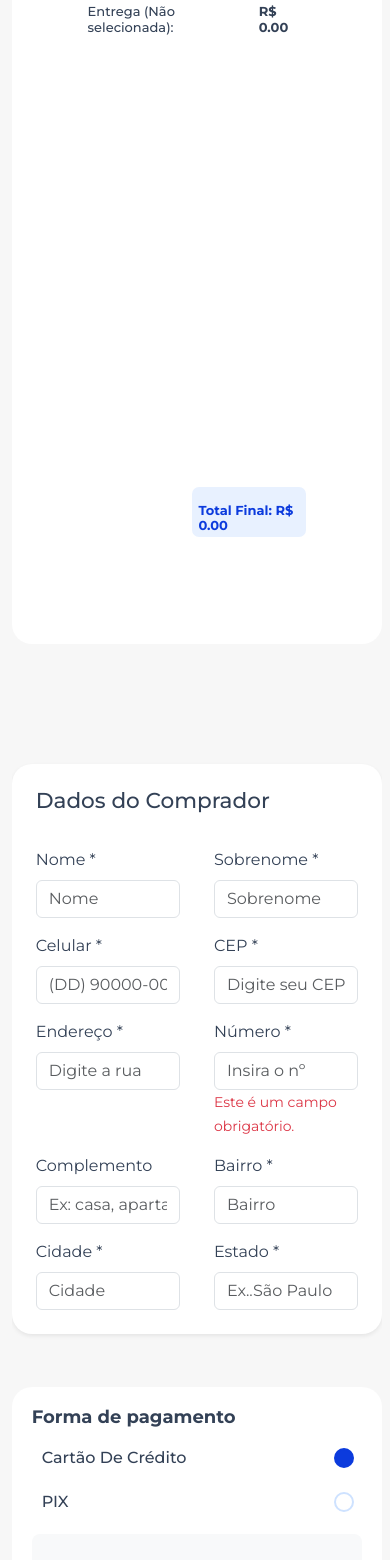
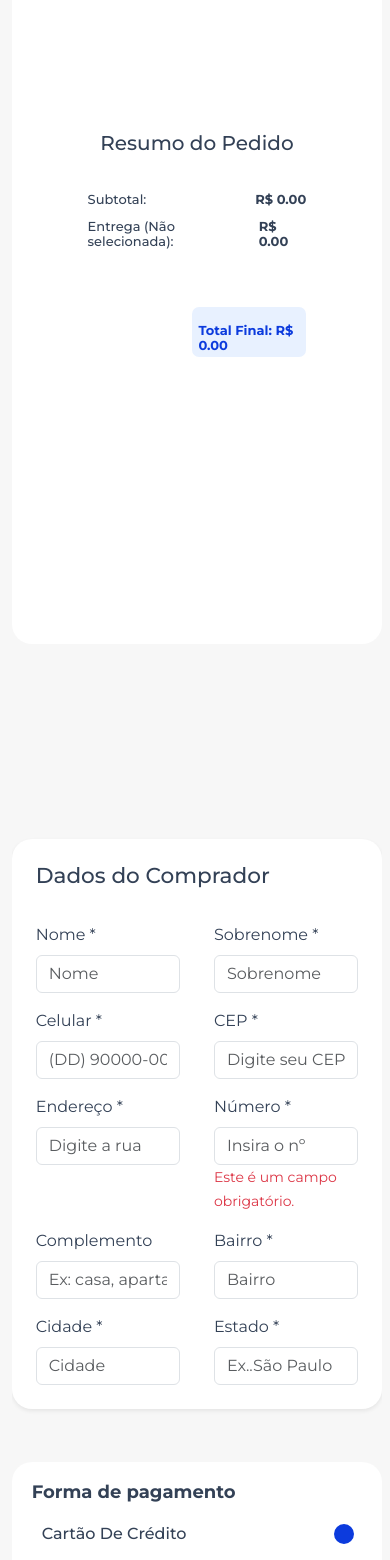
Before and after one commit to alfredo-allan/lojas-havan, a React (Create React App) app: page /lojas-havan/verifying-payment in a window 390 px wide. Shown: the part 400-1960 px from the top of the page. Built offline with nearby package versions, Linux system fonts and the light colour scheme.

Commit message:
ajustando responsividade

```diff
--- a/src/Components/ProductInspect/ProductInspect.css
+++ b/src/Components/ProductInspect/ProductInspect.css
@@ -51,16 +51,13 @@ body {
 .inspection-name {
   font-size: 1.5rem;
   position: absolute;
-  margin: -10%;
-  margin-top: -10%;
-  margin-left: -10%;
   font-family: var(--font-primary);
   font-weight: lighter;
   color: var(--navy-blue-color);
   justify-content: center;
   display: flex;
-  margin-left: -35%;
-  margin-top: 32%;
+  margin-left: -500px;
+  margin-top: 565px;
 }
 
 .payment-information {
@@ -402,7 +399,7 @@ div.quantity-selector button {
 .product-iteration {
   display: block ruby;
   position: absolute;
-  margin: -79% 19%;
+  margin: -275vh 19%;
   width: 50%;
   .box-share,
   .box-heart-product,
@@ -444,8 +441,8 @@ div.quantity-selector button {
   display: flex;
   justify-content: center;
   margin-left: -12%;
-  margin-top: 65%;
-  margin-bottom: -50%;
+  margin-top: 127%;
+  margin-bottom: -113%;
 }
 
 .box-payment-information {
@@ -644,6 +641,7 @@ div.quantity-selector button {
     display: flex;
     justify-content: center;
     text-align: center;
+    margin-top: -35vh;
     .heart-product,
     .share-text {
       display: none;
--- a/src/Components/ShoppingCart/ShoppingCart.css
+++ b/src/Components/ShoppingCart/ShoppingCart.css
@@ -24,7 +24,7 @@
   border-radius: 20px;
   padding: 45px;
   margin-bottom: 5%;
-  margin-top: 28%;
+  margin-top: 55px;
   margin-left: -560px;
 }
 
--- a/src/Components/ShoppingCartFinish/ShoppingCartFinish.css
+++ b/src/Components/ShoppingCartFinish/ShoppingCartFinish.css
@@ -185,6 +185,10 @@ input[type="radio"]:checked + label.custom-radio {
   margin-top: 36%;
 }
 
+.container.mt-4.custom-modal-data-user {
+  margin-top: 755px !important;
+}
+
 /* Resposividade mobile */
 @media (max-width: 768px) {
   .p-4.rounded.shadow-sm.bg-white {
--- a/src/Pages/Style/VerifyingPaymentPage.css
+++ b/src/Pages/Style/VerifyingPaymentPage.css
@@ -109,8 +109,8 @@
   background-color: var(--card--edge-color) !important;
   color: var(--blue-color) !important;
 }
-.container.mt-4.custom-modal-data-user {
-  margin-top: 36% !important;
+.order-summary-box {
+  margin-top: 34px;
 }
 
 @media (max-width: 768px) {
@@ -129,11 +129,13 @@
     margin-left: 3%;
     display: grid;
     height: 100vh;
+    margin-bottom: -140%;
   }
   .verifying-card {
     width: 100%;
     margin-left: -3%;
-    margin-top: -20%;
+    margin-top: -25%;
+    margin-bottom: 35%;
   }
   .cart-value-verifying {
     margin-left: 48%;
--- a/src/Pages/VerifyingPaymentPage.tsx
+++ b/src/Pages/VerifyingPaymentPage.tsx
@@ -70,6 +70,7 @@ const VerifyingPaymentPage: React.FC = () => {
 
 
                 <section className='order-summary-page'>
+                    <div className='order-summary-box'>
                         <div className="order-sumamary-title">
                             <h1 className='order-summary-modal-title'> Resumo do Pedido</h1>
                             <h3 className="order-summary-text">
@@ -98,6 +99,7 @@ const VerifyingPaymentPage: React.FC = () => {
                         <section className='cart-value-verifying'>
                             <h2 className='cart-value'>Total Final: R$ {(totalAmount + deliveryCost).toFixed(2)}</h2>
                         </section>
+                    </div>
                 </section>
 
                 <section className="buyer-data-verifying"> {/* quero inserir o modal de pix ou cartão abaixo desse ok ? */}
```
Lines whose indentation alone changed are shown as unchanged.
